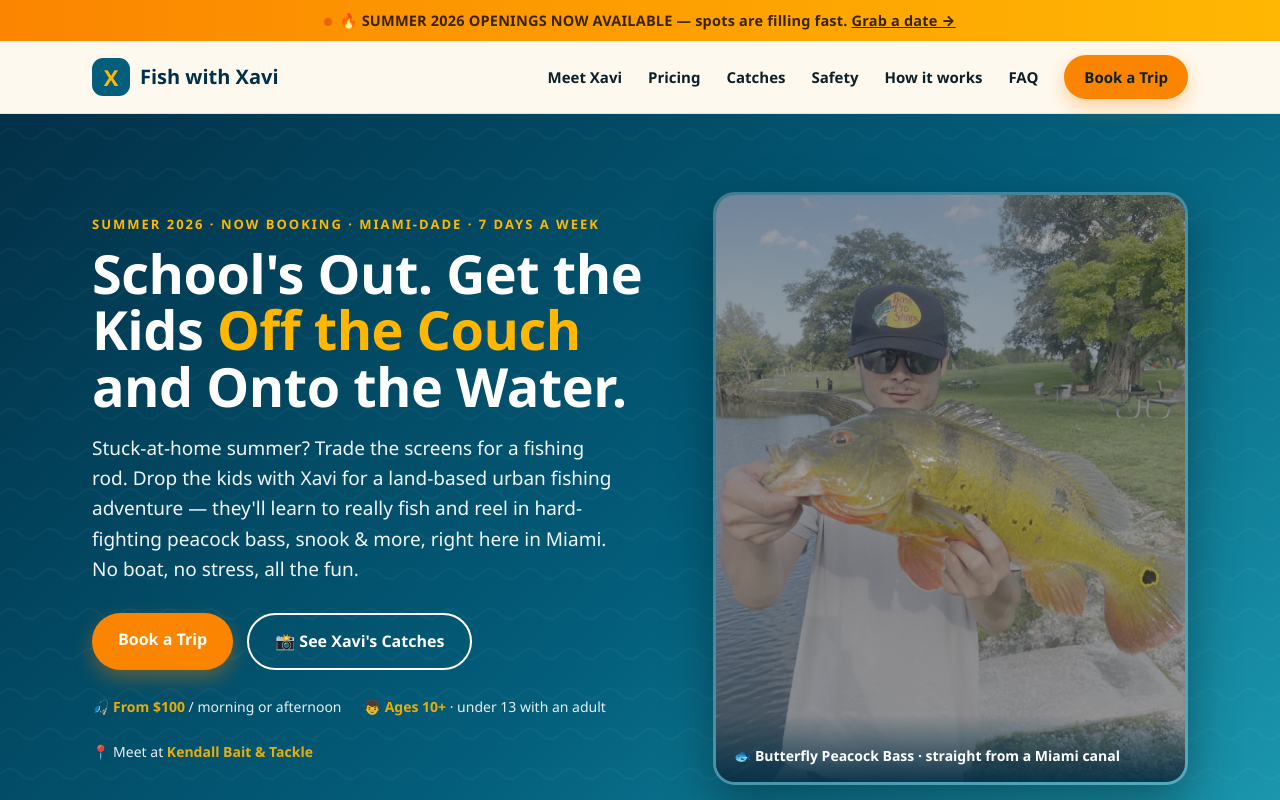
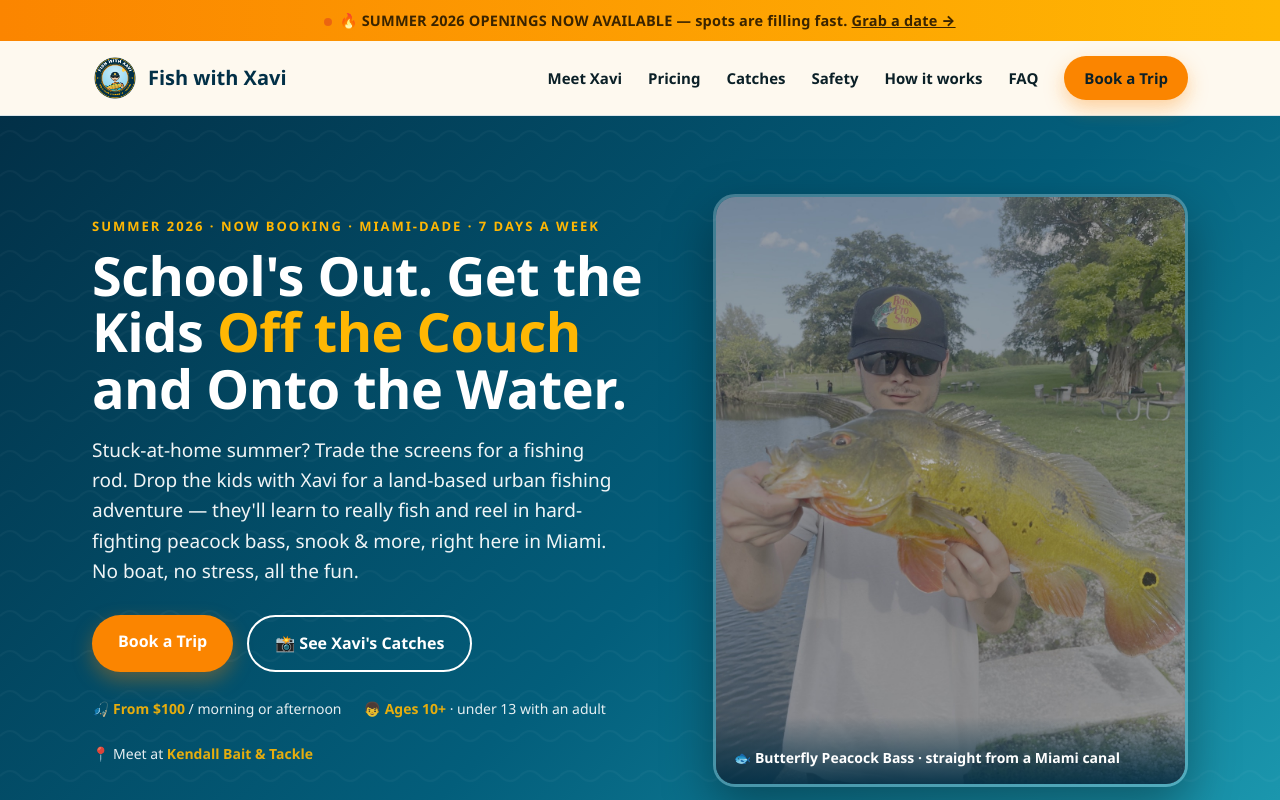
Before and after one commit to xavidalmau9/fish-with-xavi, a plain HTML site: page index.html in a window 1280 px wide. Shown: the top 800 px of the page. Drawn offline with Linux system fonts and the light colour scheme.

Commit message:
Add cartoon logo to website header + footer; link flyer from footer
Co-Authored-By: Claude Opus 4.8 <noreply@anthropic.com>

```diff
--- a/index.html
+++ b/index.html
@@ -35,6 +35,7 @@
   .nav-in{display:flex;align-items:center;justify-content:space-between;padding:14px 22px;max-width:1140px;margin:0 auto}
   .logo{display:flex;align-items:center;gap:10px;font-weight:900;font-size:20px;color:var(--deep);text-decoration:none}
   .logo .badge{width:38px;height:38px;border-radius:11px;background:var(--teal);color:var(--sun);display:grid;place-items:center;font-size:22px;font-weight:900}
+  .logo .mark{width:46px;height:46px;display:block;flex-shrink:0}
   .nav-links{display:flex;gap:26px;align-items:center}
   .nav-links a{text-decoration:none;font-weight:600;color:var(--ink);font-size:15px}
   .nav-links a:hover{color:var(--orange)}
@@ -256,7 +257,7 @@
 <!-- NAV -->
 <nav>
   <div class="nav-in">
-    <a href="#top" class="logo"><span class="badge">X</span> Fish with Xavi</a>
+    <a href="#top" class="logo"><img class="mark" src="marketing/fish-with-xavi-logo.png" alt="Fish with Xavi logo"> Fish with Xavi</a>
     <div class="nav-links">
       <a href="#story">Meet Xavi</a>
       <a href="#pricing">Pricing</a>
@@ -574,7 +575,7 @@
   <div class="wrap">
     <div class="foot-grid">
       <div>
-        <a href="#top" class="logo" style="color:#fff;margin-bottom:14px"><span class="badge">X</span> Fish with Xavi</a>
+        <a href="#top" class="logo" style="color:#fff;margin-bottom:14px"><img class="mark" src="marketing/fish-with-xavi-logo.png" alt="Fish with Xavi logo"> Fish with Xavi</a>
         <p style="opacity:.8;font-size:15px;max-width:320px">Land-based youth fishing adventures across Miami-Dade County. Screen-free mornings, real skills, and the most colorful fish in America.</p>
       </div>
       <div>
@@ -589,6 +590,7 @@
         <a href="https://www.instagram.com/xavi__dalmau/" target="_blank" rel="noopener">📸 @xavi__dalmau</a>
         <a href="sms:3054093399">📱 Text: (305) 409-3399</a>
         <a href="mailto:xavidalmau0@gmail.com">✉️ xavidalmau0@gmail.com</a>
+        <a href="flyer.html" target="_blank">🖼️ Summer Flyer</a>
         <a href="waiver.html">📝 Liability Waiver</a>
         <a href="#how">📍 Kendall Bait &amp; Tackle</a>
       </div>
```
